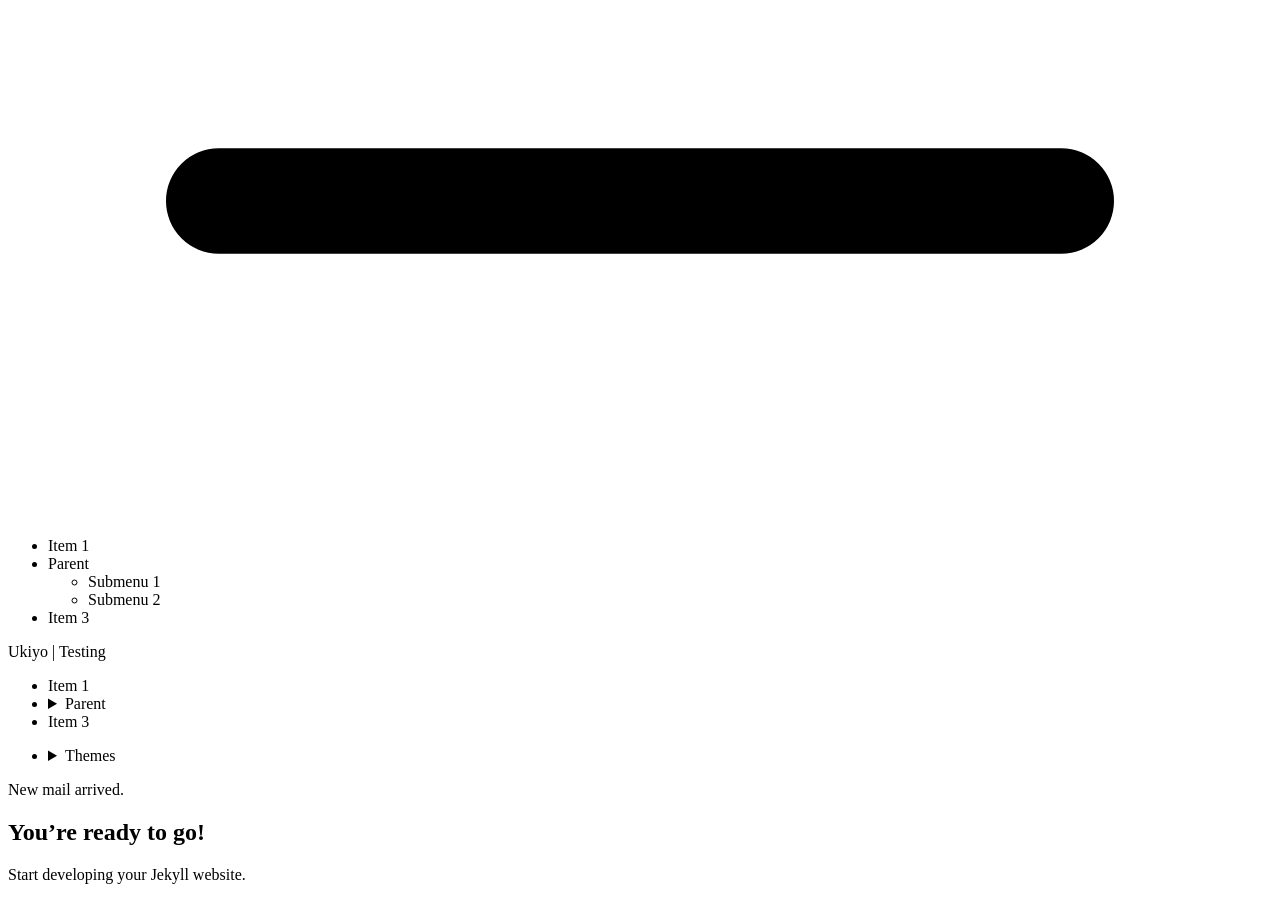
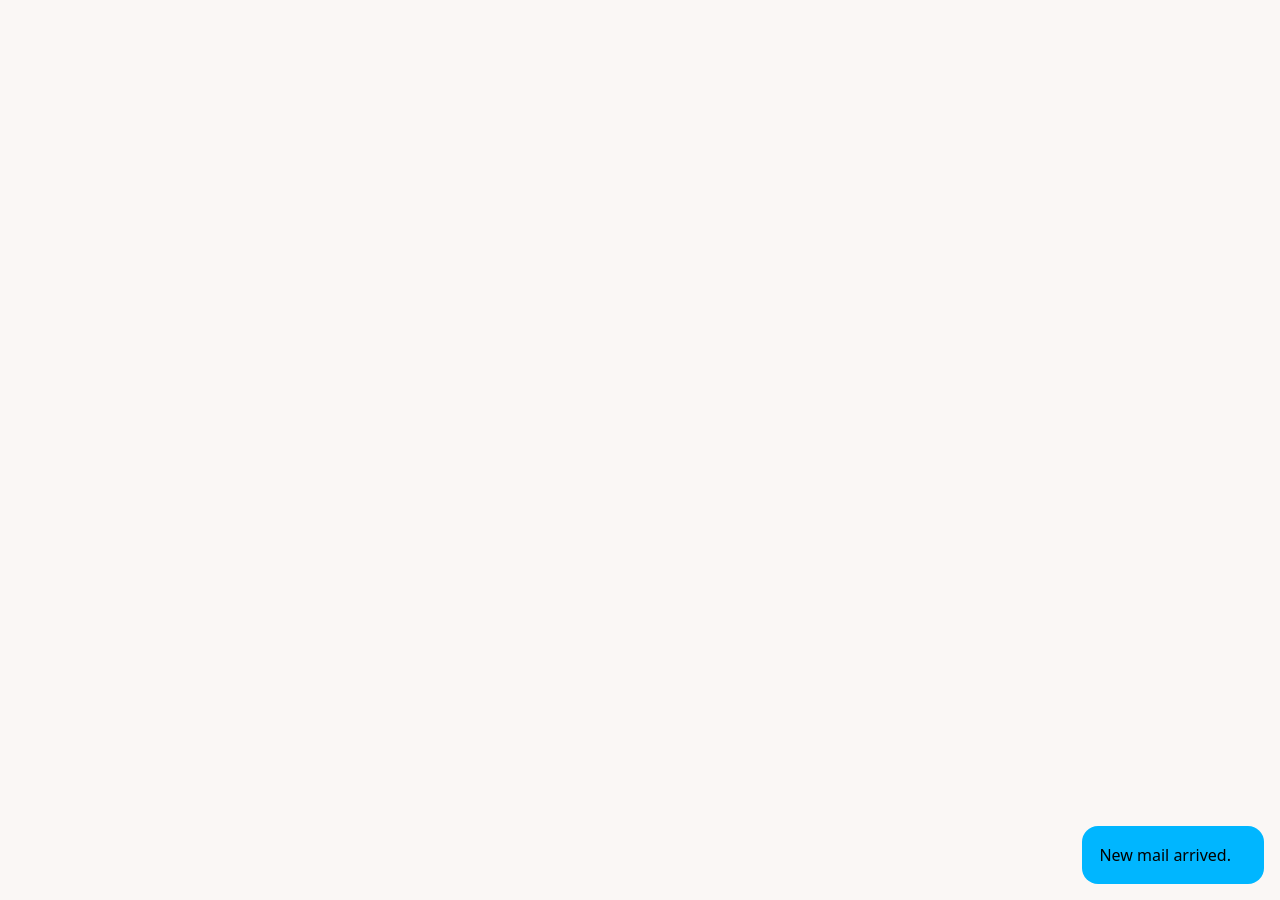
Before and after one commit to Ukiyo-Server/beta, a Jekyll site: the page built from index.md, in a window 1280 px wide and 900 px high, scrolled down 755 px. Built offline with Jekyll 4.4.1, drawn with Linux system fonts in a browser that asks for light colours.

Commit message:
Fixed stylesheet link in default.html

```diff
--- a/_layouts/default.html
+++ b/_layouts/default.html
@@ -5,7 +5,7 @@
   <meta name="viewport" content="width=device-width, initial-scale=1">
   <meta charset="utf-8">
   <title>{{ page.title }} - {{ site.title }}</title>
-  <link rel="stylesheet" href="{{ "/assets/style.css" | relative_url }}">
+  <link rel="stylesheet" href="{{ "/assets/css/style.css" | relative_url }}">
 </head>
 
 <body>
```
